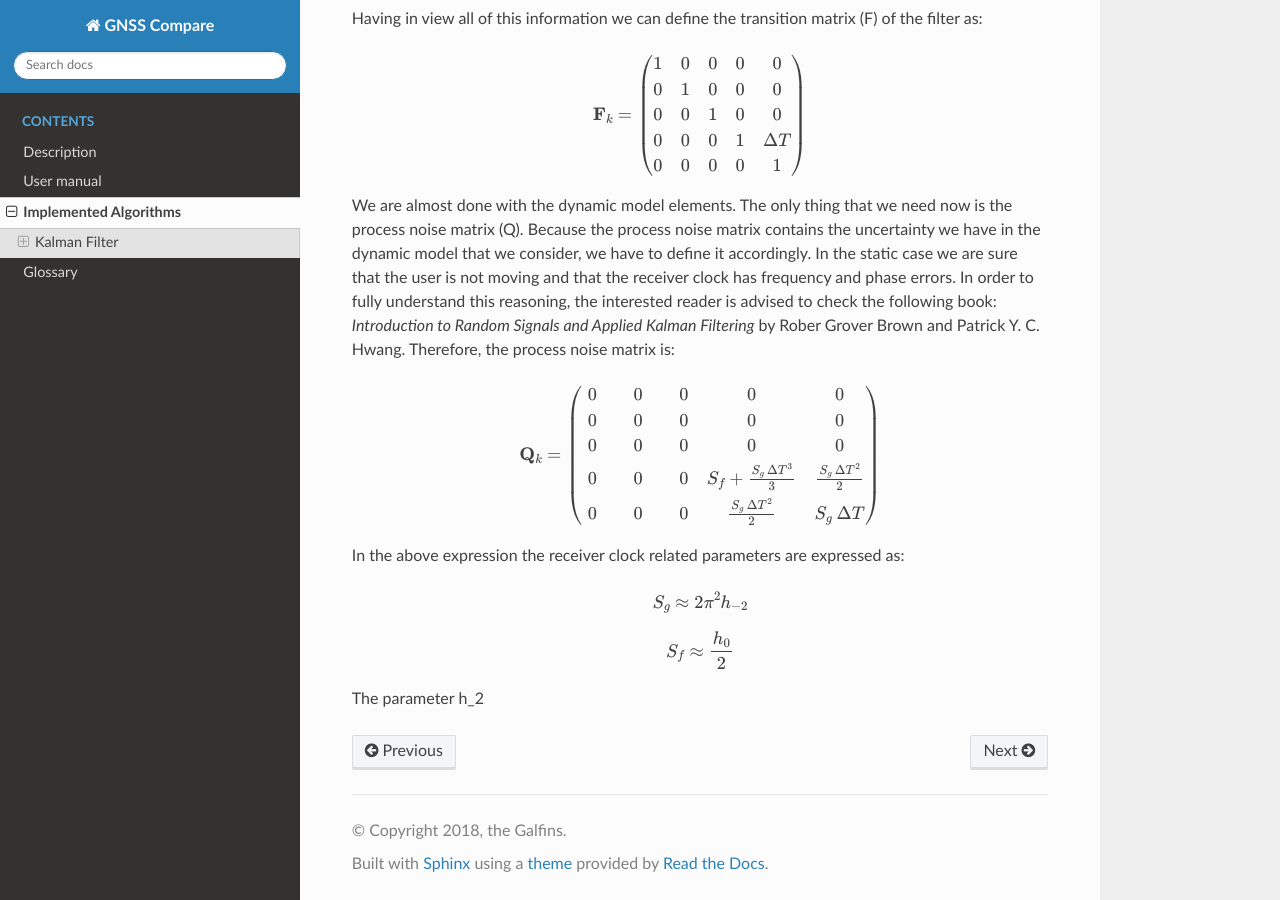
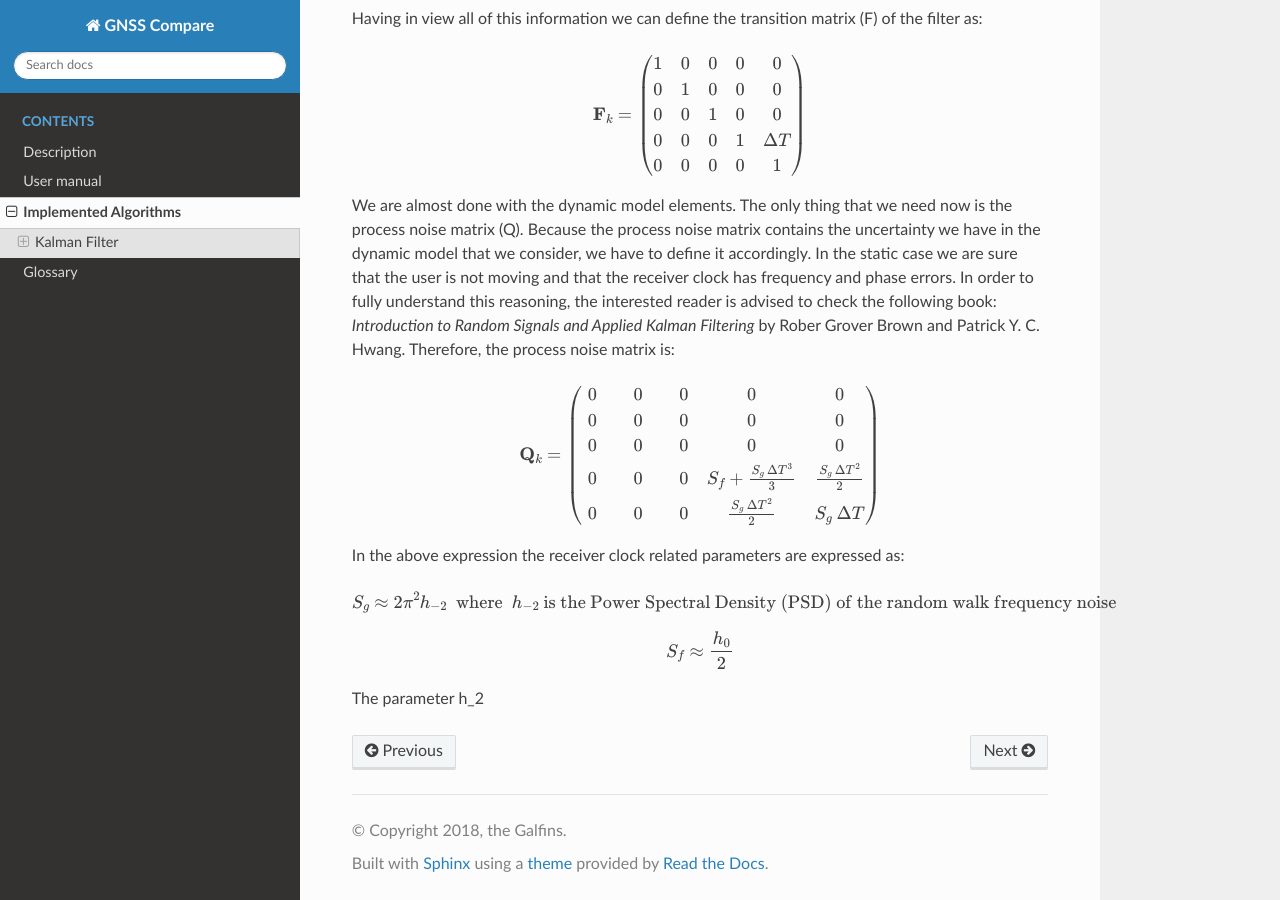
Before and after one commit to TheGalfins/GNSS_Compare, a Sphinx documentation site: the page built from docs/implemented_algorithms.rst, in a window 1280 px wide and 900 px high, scrolled down 975 px. Built offline with Sphinx 7.4.7 and the Read the Docs theme 2.0.0, drawn with Linux system fonts in a browser that asks for light colours.

```diff
--- a/docs/implemented_algorithms.rst
+++ b/docs/implemented_algorithms.rst
@@ -71,7 +71,7 @@ by Rober Grover Brown and Patrick Y. C. Hwang. Therefore, the process noise matr
 In the above expression the receiver clock related parameters are expressed as:
 
 .. math::
-  S_g \approx 2 \pi^2 h_{-2}
+  S_g \approx 2 \pi^2 h_{-2}~~\text{where}~~h_{-2}~\text{is the Power Spectral Density (PSD) of the random walk frequency noise}
 .. math::
   S_f \approx \frac{h_0}{2}
 
```
